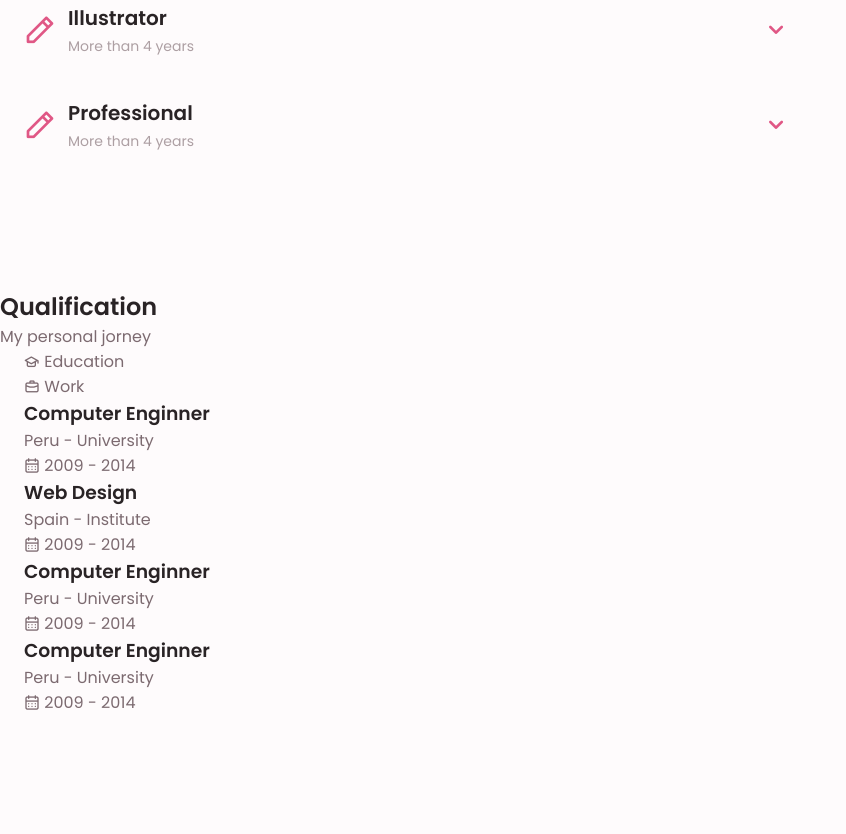
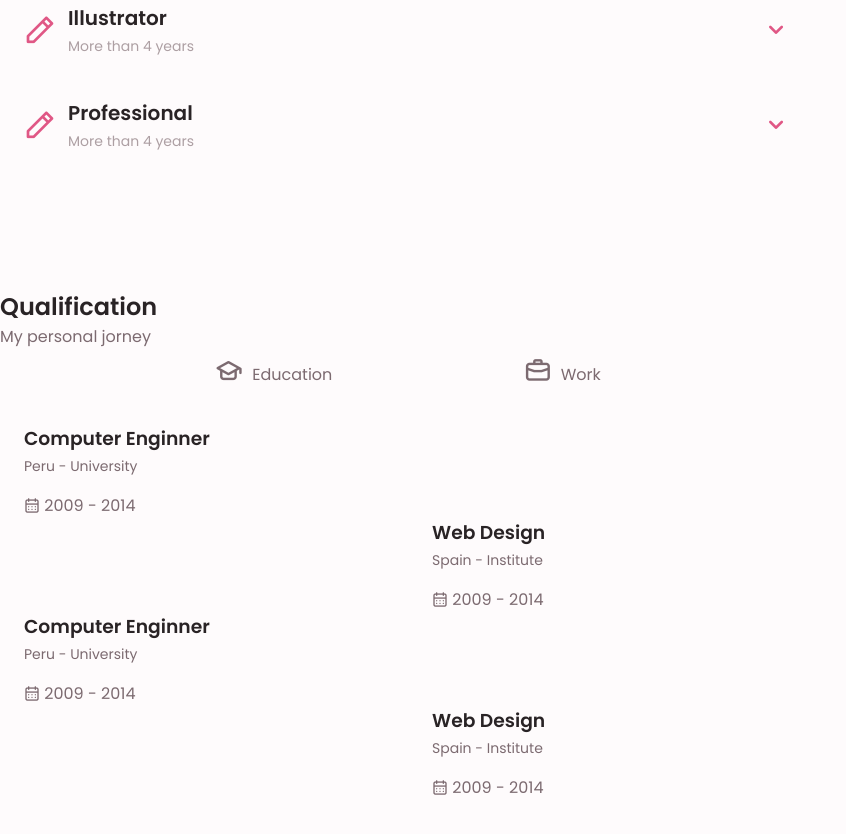
Before and after one commit to arielvscncls/portfolio, a plain HTML site: page index.html in a window 1280 px wide. Shown: the part 1695-2529 px from the top of the page, without its empty margins (0-846 px from the left). Drawn offline with nearby package versions, Linux system fonts and the light colour scheme.

Commit message:
qualification alterations

```diff
--- a/assets/css/styles.css
+++ b/assets/css/styles.css
@@ -505,11 +505,44 @@ img{
 	transform: rotate(-180deg);
 }
 
+/*===================== QUALIFICATION =====================*/
+.qualification__tabs{
+	display: flex;
+	justify-content: space-evenly;
+	margin-bottom: var(--mb-2);
+}
 
+.qualification__button{
+	font-size: var(--h3-font-size);
+	font-weight: var(--font-medium);
+	cursor: pointer;
+}
 
+.qualification__button:hover{
+	color: var(--first-color);
+}
 
-/*===================== QUALIFICATION =====================*/
+.qualification__icon{
+	font-size: 1.8rem;
+	margin-right: var(--mb-0-25);
+}
 
+.qualification__data{
+	display: grid;
+	grid-template-columns: 1fr max-content 1fr;
+	column-gap: 1.5rem;
+}
+
+.qualification__title{
+	font-size: var(--normal-font-size);
+	font-weight: var(--font-medium);
+}
+
+.qualification__subtitle{
+	display: inline-block;
+	font-size: var(--small-font-size);
+	margin-bottom: var(--mb-1);
+}
 
 /*===================== SERVICES =====================*/
 
--- a/index.html
+++ b/index.html
@@ -420,20 +420,23 @@
 
 							<!--============= QUALIFICATION 4 ===========-->
 							<div class="qualification__data">
+								<div></div>
+
 								<div>
-									<h3 class="qualification_title">Computer Enginner</h3>
-									<span class="qualification__subtitle">Peru - University </span>
+									<span class="qualification__rounder"></span>
+									<span class="qualification__line"></span>
+								</div>
+
+								<div>
+									<h3 class="qualification_title">Web Design</h3>
+									<span class="qualification__subtitle">Spain - Institute </span>
 									<div class="qualification__calendar">
 										<i class="uil uil-calendar-alt"></i>
 										2009  - 2014
 									</div>
 								</div>
+							</div>
 
-								<div>
-									<span class="qualification__rounder"></span>
-									<span class="qualification__line"></span>
-								</div>
-							</div>
 
 						</div>
 					</div>
```
